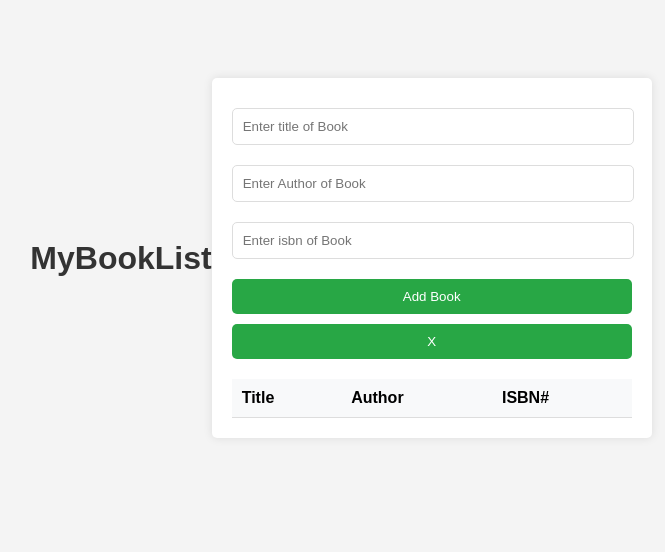
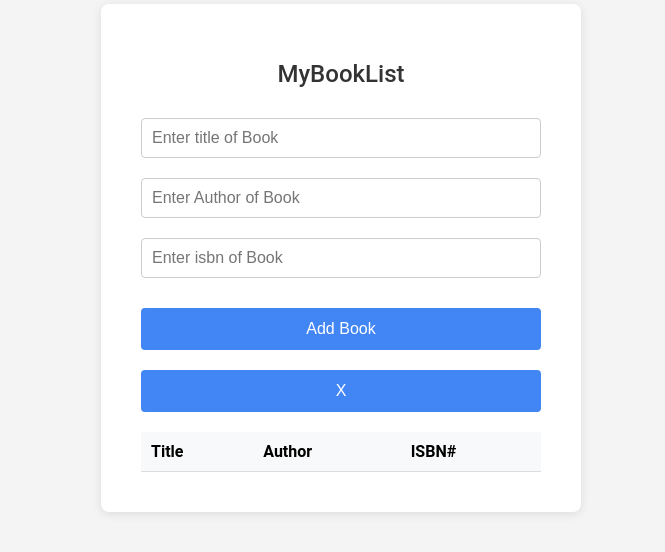
Before and after one commit to acciojob/book-list-SandeepKumarSolanki, a website: page main.html in a window 1280 px wide. Shown: the part 142-694 px from the top of the page, without its empty margins (299-964 px from the left). Drawn offline with Linux system fonts and the light colour scheme.

Commit message:
created a submission

```diff
--- a/main.html
+++ b/main.html
@@ -7,6 +7,7 @@
 </head>
 
 <body>
+	<div class="container">
         <h1>MyBookList</h1>
         <div class="form-group">
             <form>
@@ -31,6 +32,7 @@
             </table>
 
         </div>
+    </div>
 	<!-- the entire body must be written by student -->
     <script type="text/javascript" src="./script.js">
 </script>
--- a/styles.css
+++ b/styles.css
@@ -1,52 +1,61 @@
-/*  your css code here. If applicable */
-
 body {
-  font-family: Arial, sans-serif;
+  font-family: 'Roboto', sans-serif;
   background-color: #f4f4f4;
-  margin: 0;
-  padding: 0;
   display: flex;
   justify-content: center;
   align-items: center;
   height: 100vh;
+  margin: 0;
+}
+
+.container {
+  background-color: #fff;
+  padding: 40px;
+  border-radius: 8px;
+  box-shadow: 0 2px 10px rgba(0, 0, 0, 0.1);
+  width: 100%;
+  max-width: 400px;
+  text-align: center;
 }
 
 h1 {
   color: #333;
-  text-align: center;
   margin-bottom: 20px;
+  font-size: 24px;
+  font-weight: 500;
 }
 
 .form-group {
-  background: #fff;
-  padding: 20px;
-  border-radius: 5px;
-  box-shadow: 0 0 10px rgba(0, 0, 0, 0.1);
-  width: 400px;
+  display: flex;
+  flex-direction: column;
+  align-items: center;
 }
 
 input[type="text"],
 input[type="number"] {
-  width: calc(100% - 20px);
+  width: 100%;
   padding: 10px;
   margin: 10px 0;
-  border: 1px solid #ddd;
-  border-radius: 5px;
+  border: 1px solid #ccc;
+  border-radius: 4px;
+  box-sizing: border-box;
+  font-size: 16px;
 }
 
 button {
   width: 100%;
-  padding: 10px;
+  padding: 12px;
   border: none;
-  background-color: #28a745;
+  background-color: #4285f4;
   color: white;
-  border-radius: 5px;
+  border-radius: 4px;
   cursor: pointer;
-  margin-top: 10px;
+  font-size: 16px;
+  margin-top: 20px;
 }
 
 button:hover {
-  background-color: #218838;
+  background-color: #357ae8;
 }
 
 table {
@@ -70,7 +79,7 @@ th {
   color: white;
   border: none;
   padding: 5px 10px;
-  border-radius: 5px;
+  border-radius: 4px;
   cursor: pointer;
 }
 
```
Lines whose indentation alone changed are shown as unchanged.
